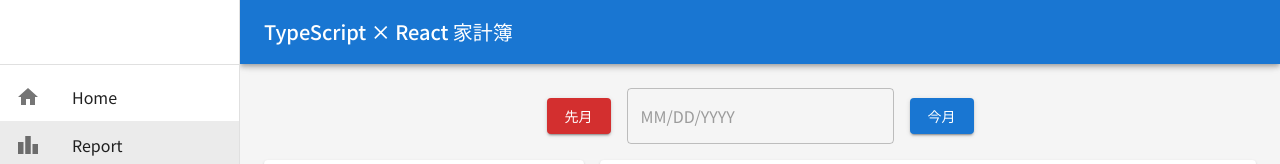
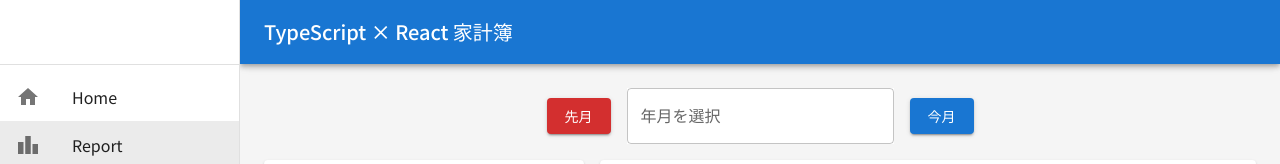
Before and after one commit to boon2187/household-app, a React (Create React App) app: page /report in a window 1280 px wide. Shown: the top 164 px of the page. Built offline with nearby package versions, Linux system fonts and the light colour scheme; no server answers; the database is empty.

Commit message:
カレンダーの書式を変更

```diff
--- a/src/components/MonthSelector.tsx
+++ b/src/components/MonthSelector.tsx
@@ -3,17 +3,28 @@
 import { LocalizationProvider } from "@mui/x-date-pickers";
 import { AdapterDateFns } from "@mui/x-date-pickers/AdapterDateFnsV3";
 import { DatePicker } from "@mui/x-date-pickers/DatePicker";
+import { ja } from "date-fns/locale";
 
 const MonthSelector = () => {
   return (
-    <LocalizationProvider dateAdapter={AdapterDateFns}>
+    <LocalizationProvider dateAdapter={AdapterDateFns} adapterLocale={ja}>
       <Box
         sx={{ display: "flex", justifyContent: "center", alignItems: "center" }}
       >
         <Button color={"error"} variant="contained">
           先月
         </Button>
-        <DatePicker sx={{ mx: 2 }} />
+        <DatePicker
+          label="年月を選択"
+          sx={{ mx: 2, background: "white" }}
+          views={["year", "month"]}
+          format="yyyy/MM"
+          slotProps={{
+            toolbar: {
+              toolbarFormat: "yyyy年MM月",
+            },
+          }}
+        />
         <Button color={"primary"} variant="contained">
           今月
         </Button>
```
